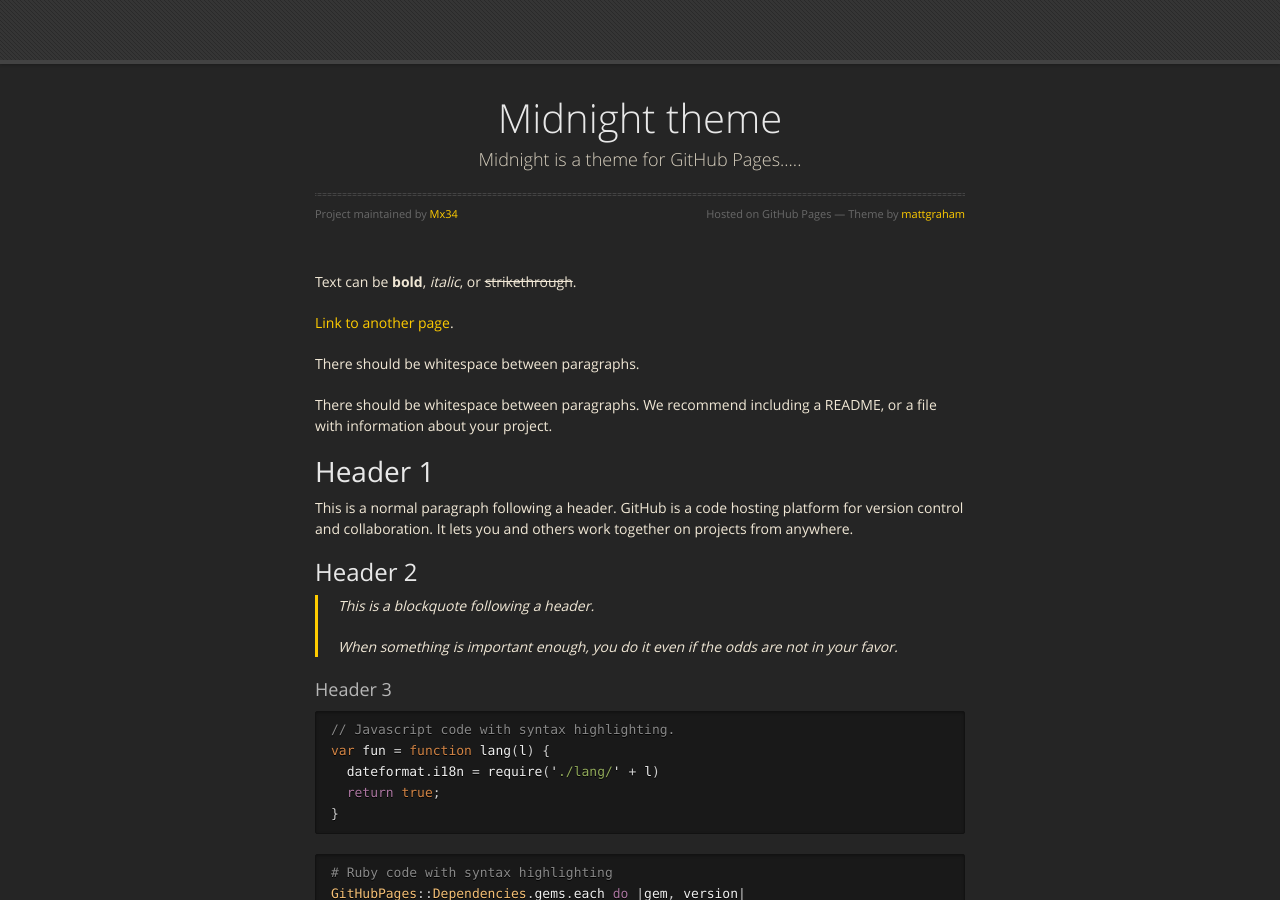
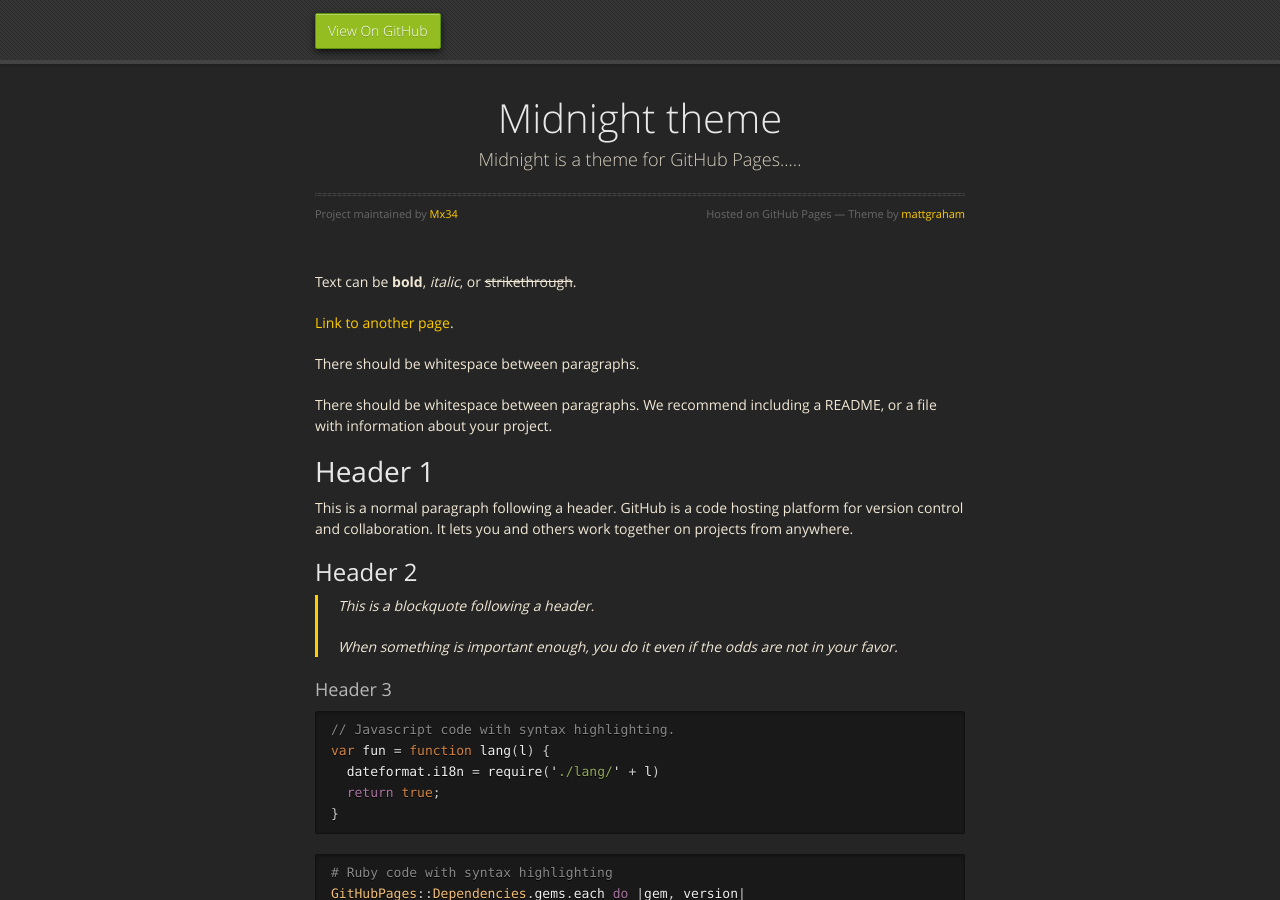
Before and after one commit to Mx34/Mx34.github.io, a Jekyll site: the page built from index.md, in a window 1280 px wide and 900 px high. Built offline with Jekyll 4.4.1, drawn with Linux system fonts in a browser that asks for light colours.

Commit message:
Update default.html

```diff
--- a/_layouts/default.html
+++ b/_layouts/default.html
@@ -20,7 +20,7 @@
   <body>
       <div id="header">
         <nav>
-          <!-- <li class="fork"><a href="{{ site.github.repository_url }}">View On GitHub</a></li> -->
+          <li class="fork"><a href="{{ site.github.repository_url }}">View On GitHub</a></li>
           {% if site.show_downloads %}
             <li class="downloads"><a href="{{ site.github.zip_url }}">ZIP</a></li>
             <li class="downloads"><a href="{{ site.github.tar_url }}">TAR</a></li>
```
